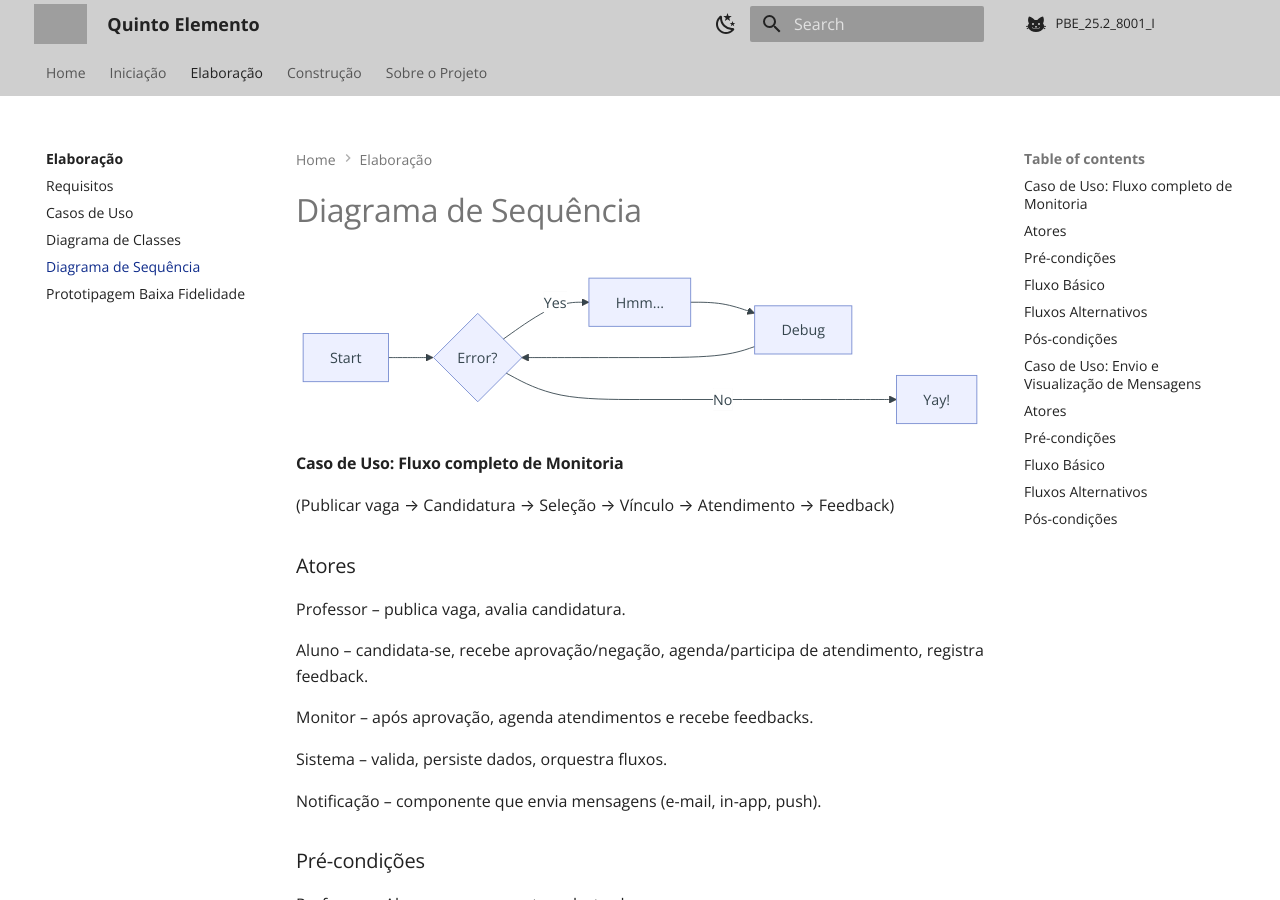
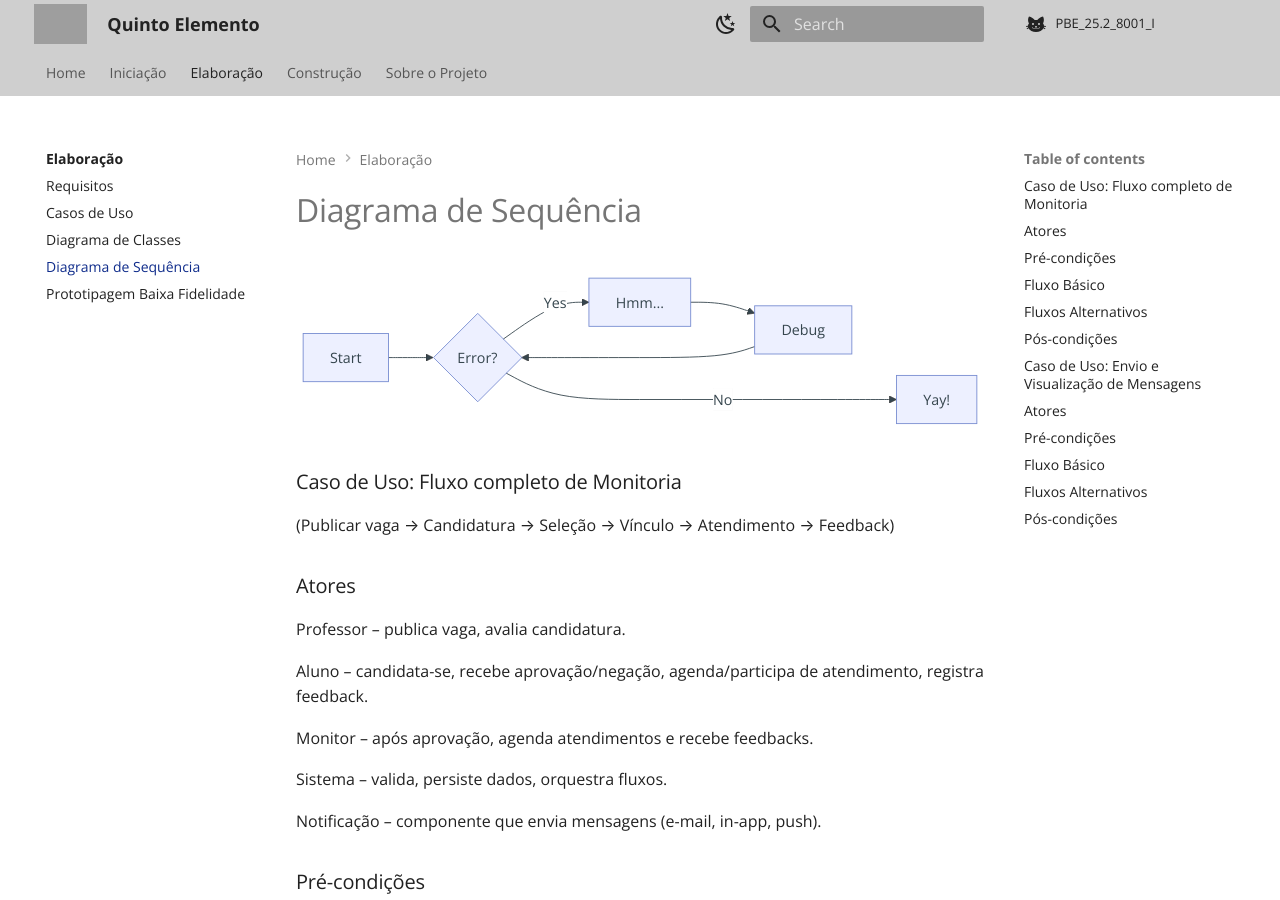
Before and after one commit to Projetos-de-Extensao/PBE_25.2_8001_I, an MkDocs documentation site: the page built from docs/Elaboracao/diagrama_de_sequencia.md, in a window 1280 px wide and 900 px high. Built offline with MkDocs 1.6.1 and Material for MkDocs 9.7.7, drawn with Linux system fonts in a browser that asks for light colours; comment, search, counter and statistics services are not loaded; grey boxes are pictures that could not be loaded.

````diff
--- a/docs/Elaboracao/diagrama_de_sequencia.md
+++ b/docs/Elaboracao/diagrama_de_sequencia.md
@@ -8,7 +8,7 @@ graph LR
   D --> B;
   B ---->|No| E[Yay!];
 ```
-#### Caso de Uso: Fluxo completo de Monitoria
+### Caso de Uso: Fluxo completo de Monitoria
 
 (Publicar vaga → Candidatura → Seleção → Vínculo → Atendimento → Feedback)
 
````
